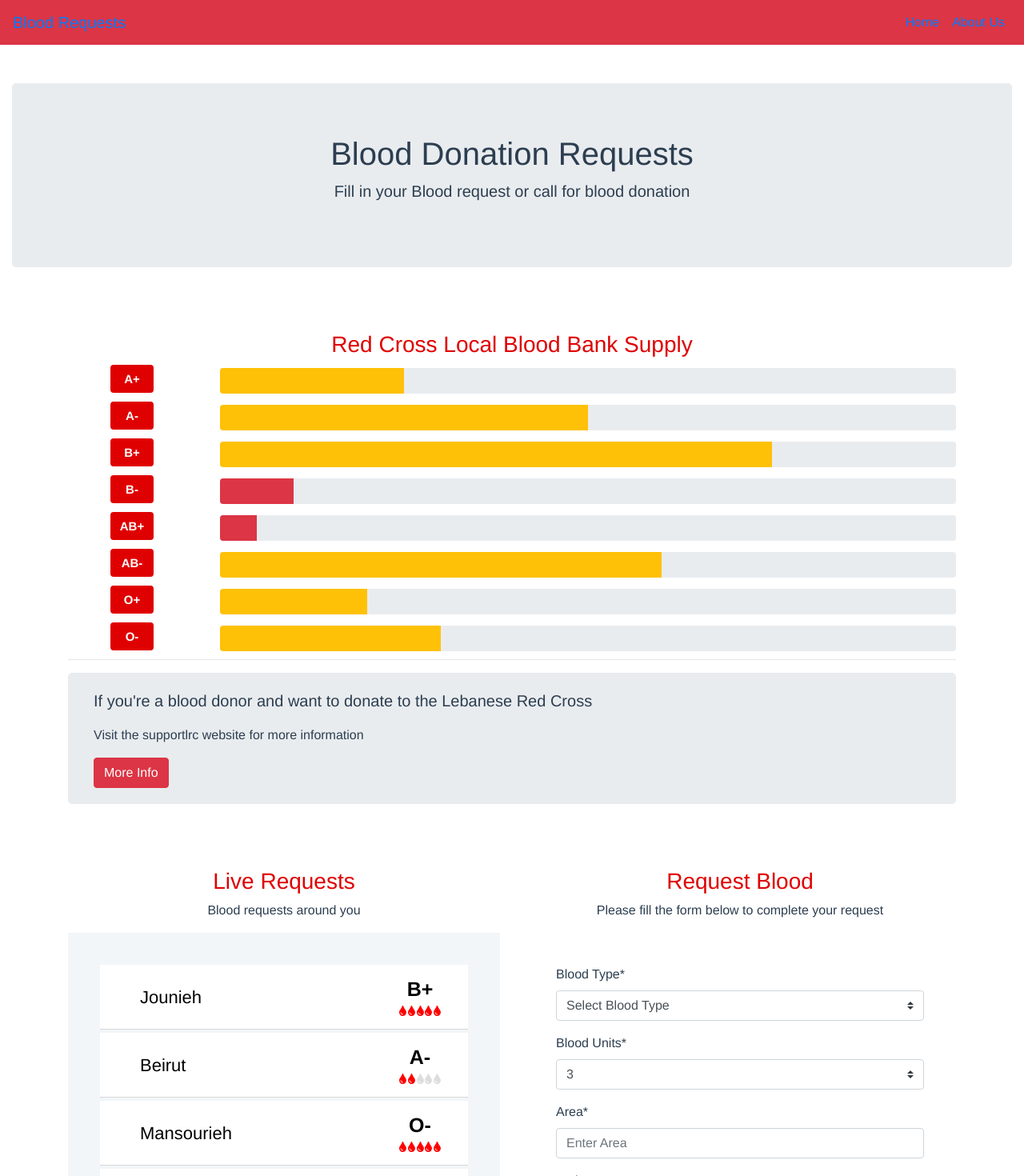
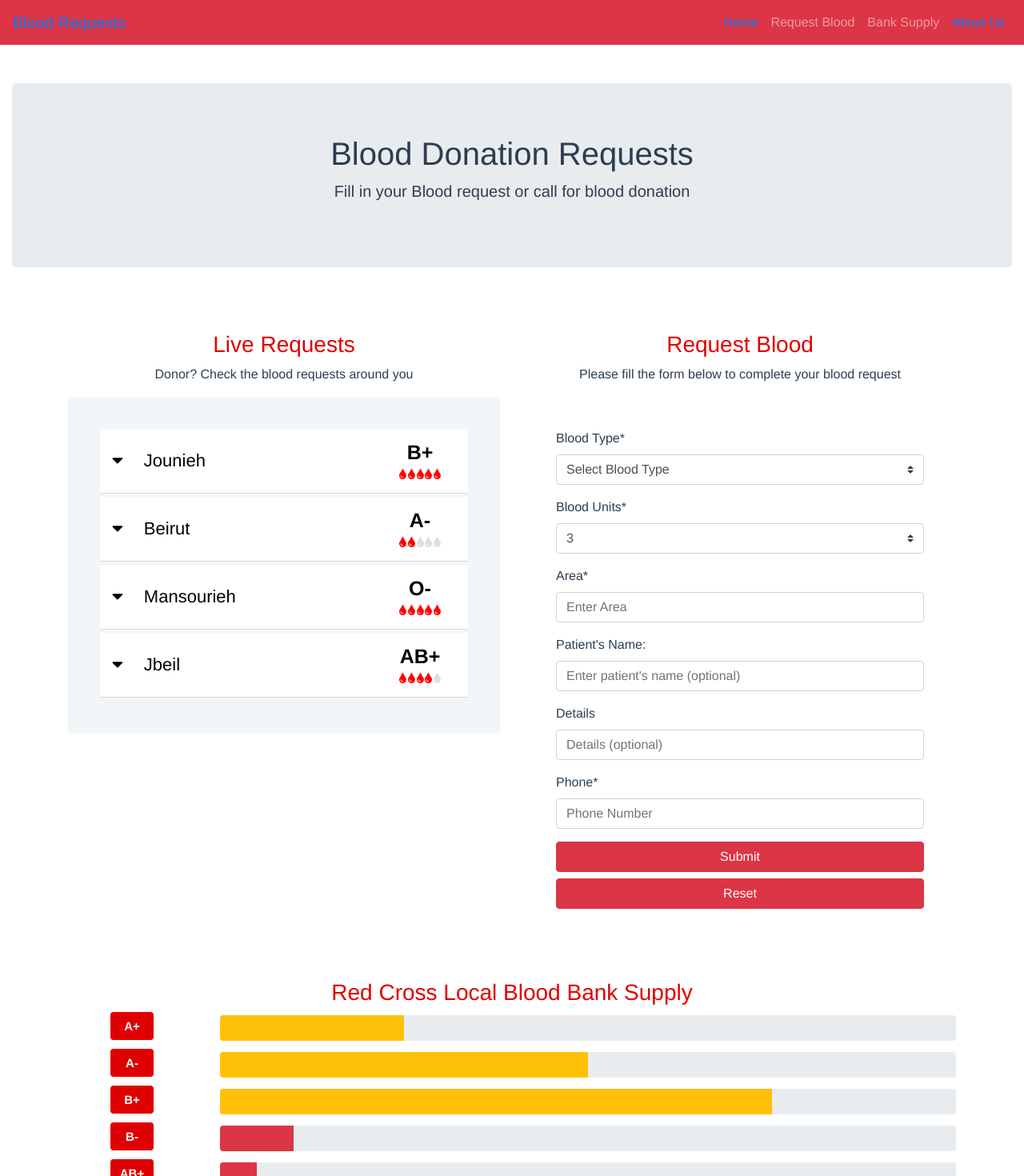
Before and after one commit to joehannouch/nabad, a Vue app: page / in a window 1280 px wide. Shown: the top 1470 px of the page at 80% size. Built offline with nearby package versions, Linux system fonts and the light colour scheme; what vue-toast-notification would draw is missing.

Commit message:
Layout and page scroll

```diff
--- a/package.json
+++ b/package.json
@@ -17,6 +17,7 @@
     "uuid": "^7.0.3",
     "vue": "^2.6.11",
     "vue-router": "^3.1.6",
+    "vue-scrollto": "^2.18.1",
     "vue-toast-notification": "^0.2.0"
   },
   "devDependencies": {
--- a/src/App.vue
+++ b/src/App.vue
@@ -23,7 +23,7 @@ import 'bootstrap/dist/css/bootstrap.css'
 import 'bootstrap-vue/dist/bootstrap-vue.css'
 
 import { library } from '@fortawesome/fontawesome-svg-core'
-import { faTint, faUser, faInfoCircle, faPhone, faShareAlt } from '@fortawesome/free-solid-svg-icons'
+import { faTint, faUser, faInfoCircle, faPhone, faShareAlt, faCaretDown } from '@fortawesome/free-solid-svg-icons'
 import { FontAwesomeIcon } from '@fortawesome/vue-fontawesome'
 
 
@@ -32,8 +32,19 @@ library.add(faUser)
 library.add(faInfoCircle)
 library.add(faPhone)
 library.add(faShareAlt)
+library.add(faCaretDown)
 
 Vue.component('font-awesome-icon', FontAwesomeIcon)
+
+var VueScrollTo = require('vue-scrollto');
+
+
+Vue.use(VueScrollTo, {
+
+
+     offset: -85,
+
+ })
 
 export default{
   name: "app",
--- a/src/components/AddRequest.vue
+++ b/src/components/AddRequest.vue
@@ -91,6 +91,7 @@ export default {
         },
 
         show: true,
+
         bloodtypes: [{ text: 'Select Blood Type', value: null }, 'O-', 'O+', 'A-', 'A+', 'B-', 'B+', 'AB-','AB+'],
         defaultbloodunits: '3',
         units: [{ text: 'Select Units', value: null }, '1', '2', '3', '4', '5+'],
@@ -117,7 +118,7 @@ export default {
 
             this.form.patientname = '',
             this.form.details = '',
-            this.form.bloodtypes = null,
+            this.form.bloodtypes = 'Select Blood Type',
             this.form.bloodunits = "3",
             this.form.area = '',
             this.form.phone = ''
@@ -127,7 +128,7 @@ export default {
         evt.preventDefault()
         // Reset our form values
         this.form.patientname = ''
-        this.form.bloodtypes = ''
+        this.form.bloodtypes = 'Select Blood Type'
         this.form.units = ''
         this.form.details = ''
         this.form.area = ''
--- a/src/components/RequestItem.vue
+++ b/src/components/RequestItem.vue
@@ -11,7 +11,7 @@
     <b-card no-body class="mb-1">
       <b-card-header header-tag="header" role="tab">
         <b-button class="requestButton" block href="#" v-b-toggle="request.id" variant="info">
-          <div class="requestArea">{{request.area}}</div>
+          <div class="requestArea"><font-awesome-icon class="downcaret" icon="caret-down"/> {{request.area}}</div>
 
           <div class="requestType">
             {{request.bloodtype}}
@@ -153,7 +153,7 @@ export default {
   color: black;
   background-color: white;
   border: none;
-  padding-left: 50px;
+  padding-left: 15px;
   padding-right: 10px;
 }
 
@@ -209,4 +209,8 @@ export default {
 .bloodunitstext{
   font-weight: bold;
 }
+
+.downcaret{
+  margin-right: 20px;
+}
 </style>
--- a/src/components/layout/Header.vue
+++ b/src/components/layout/Header.vue
@@ -21,6 +21,8 @@
 
            <b-navbar-nav>
                <b-nav-item href="#"><b-link :to="'/'">Home</b-link></b-nav-item>
+               <b-nav-item href="#" v-scroll-to="{el:'#requestcontainer', offest: -100}">Request Blood</b-nav-item>
+               <b-nav-item href="#" v-scroll-to="{el:'#bloodsupplyrow', offest: -100}">Bank Supply</b-nav-item>
                <b-nav-item href="#"><b-link :to="'/about'">About Us</b-link></b-nav-item>
 
 
--- a/src/views/Home.vue
+++ b/src/views/Home.vue
@@ -8,17 +8,13 @@
       </b-row>
     </b-container>
 
-    <b-container>
-      <b-row class="mt-5">
-        <b-col>
-          <BloodSupply />
-        </b-col>
-      </b-row>
+    <b-container id="requestcontainer">
+
       <b-row class="mt-5">
         <b-col>
           <div id="app">
             <h3>Live Requests</h3>
-            <p>Blood requests around you</p>
+            <p>Donor? Check the blood requests around you</p>
             <div role="tablist" id="requestsList">
               <Bloodrequests v-bind:requests="requests" v-on:delete-request="deleteRequest" />
             </div>
@@ -27,9 +23,15 @@
 
         <b-col>
           <h3>Request Blood</h3>
-          <p>Please fill the form below to complete your request</p>
+          <p>Please fill the form below to complete your blood request</p>
 
           <AddRequest v-on:add-request="addRequest" />
+        </b-col>
+      </b-row>
+
+      <b-row class="mt-5" id="bloodsupplyrow">
+        <b-col>
+          <BloodSupply />
         </b-col>
       </b-row>
     </b-container>
@@ -114,6 +116,7 @@ export default {
     };
   },
   methods: {
+
     deleteRequest(id) {
       this.requests = this.requests.filter(request => request.id !== id);
     },
```
Also changed, not shown: 1 other file (tests, documents, lock files or other folders).
